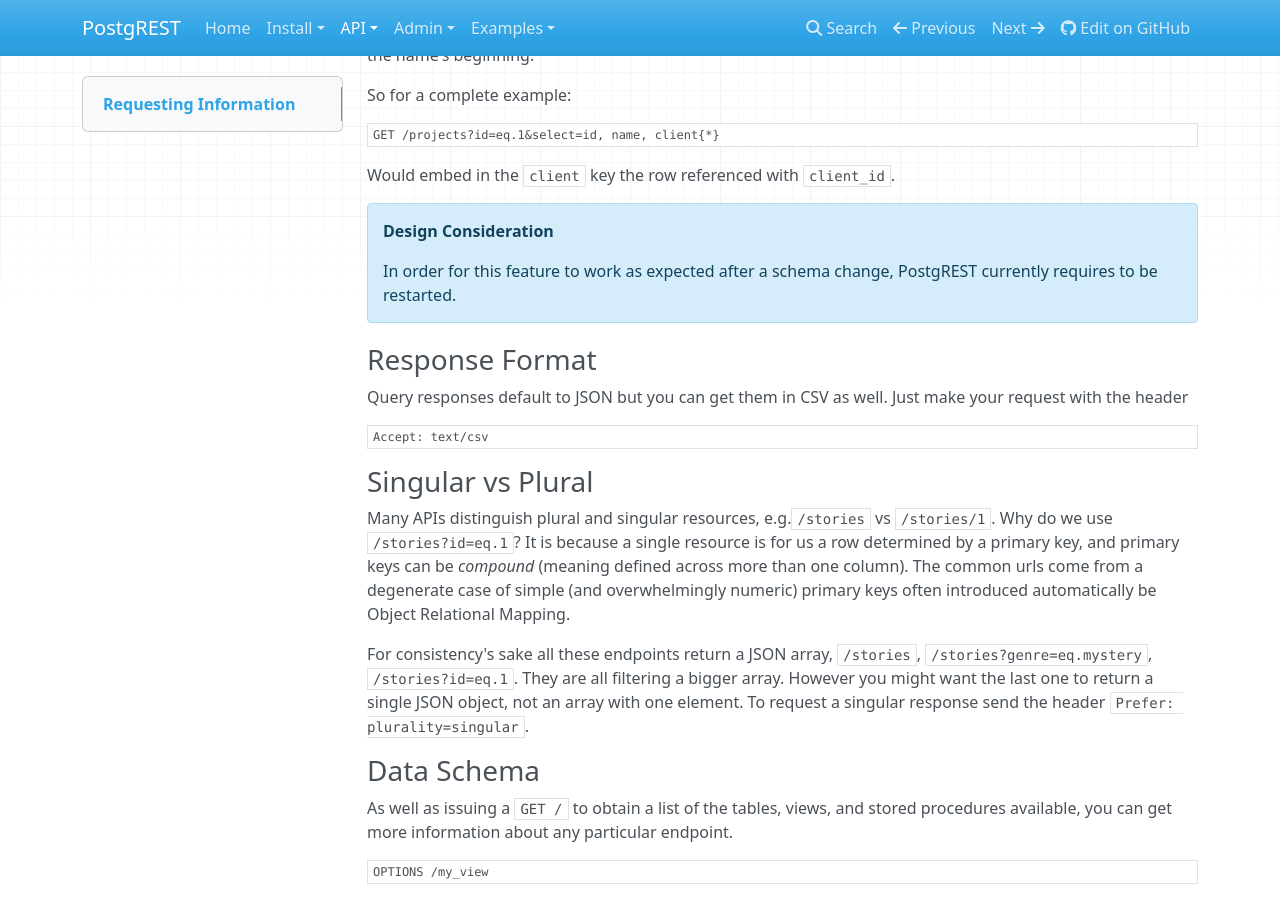
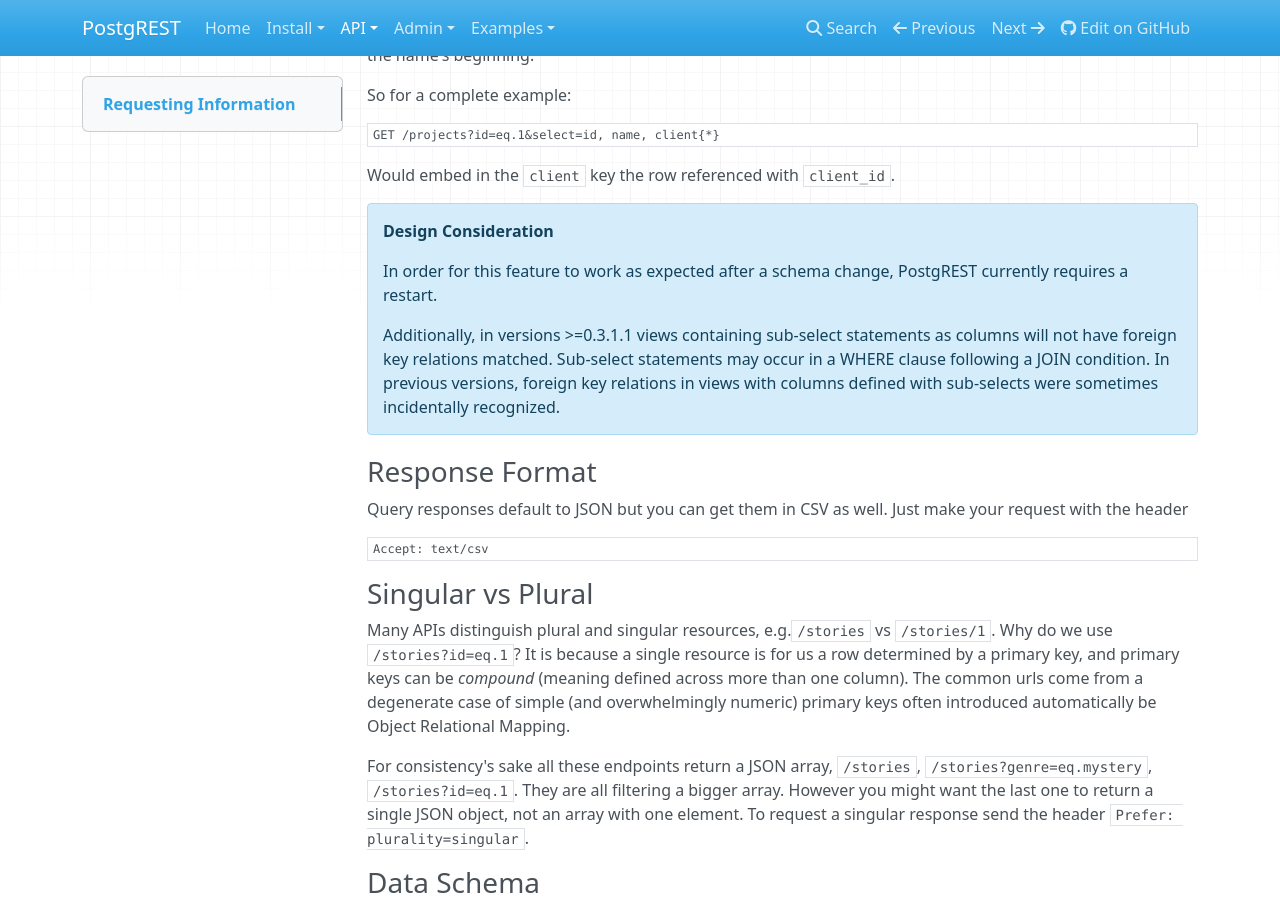
Before and after one commit to PostgREST/postgrest, an MkDocs documentation site: the page built from docs/api/reading.md, in a window 1280 px wide and 900 px high, scrolled down 4589 px. Built offline with MkDocs 1.6.1, drawn with Linux system fonts in a browser that asks for light colours; nearby versions of some CDN libraries; old or Windows-style settings are respelled for this version of MkDocs.

Commit message:
Update reading.md

```diff
--- a/docs/api/reading.md
+++ b/docs/api/reading.md
@@ -287,7 +287,8 @@ Would embed in the `client` key the row referenced with `client_id`.
 
 <div class="admonition note">
     <p class="admonition-title">Design Consideration</p>
-    <p>In order for this feature to work as expected after a schema change, PostgREST currently requires to be restarted.</p>
+    <p>In order for this feature to work as expected after a schema change, PostgREST currently requires a restart.</p>
+    <p>Additionally, in versions >=0.3.1.1 views containing sub-select statements as columns will not have foreign key relations matched. Sub-select statements may occur in a WHERE clause following a JOIN condition. In previous versions, foreign key relations in views with columns defined with sub-selects were sometimes incidentally recognized.  </p>
 </div>
 
 ### Response Format
```
